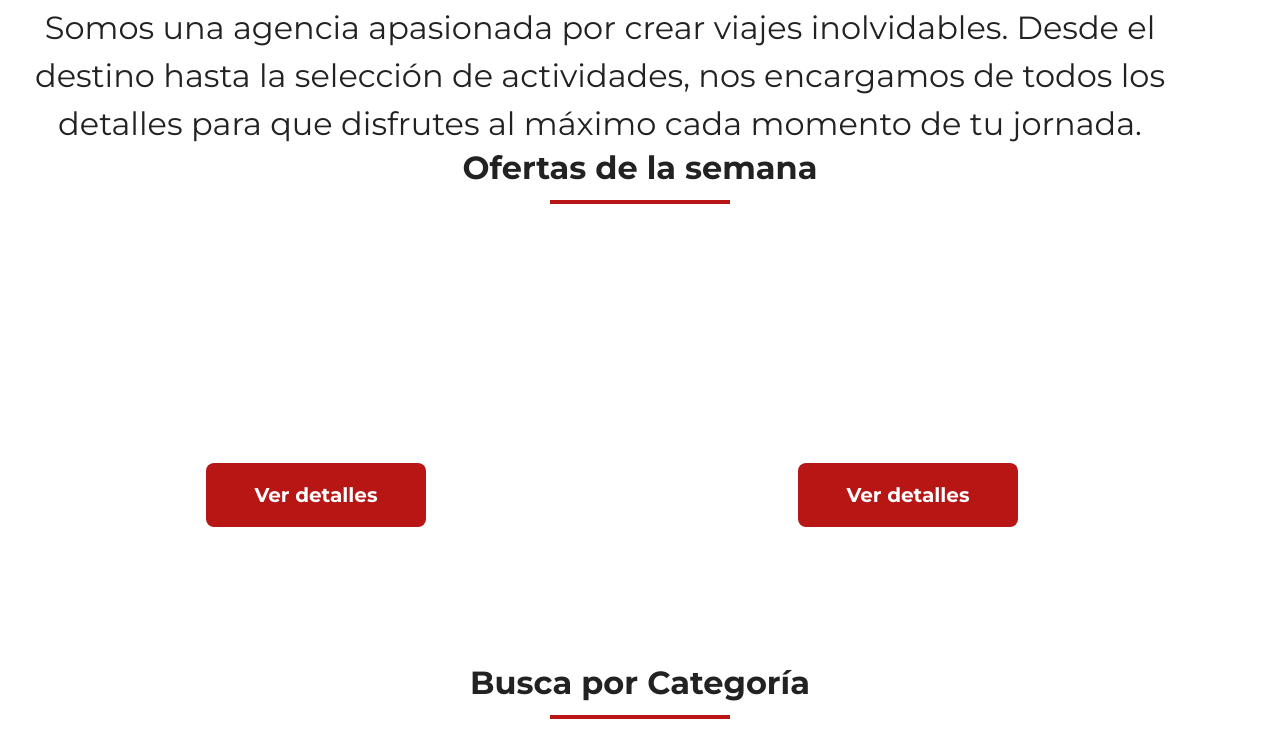
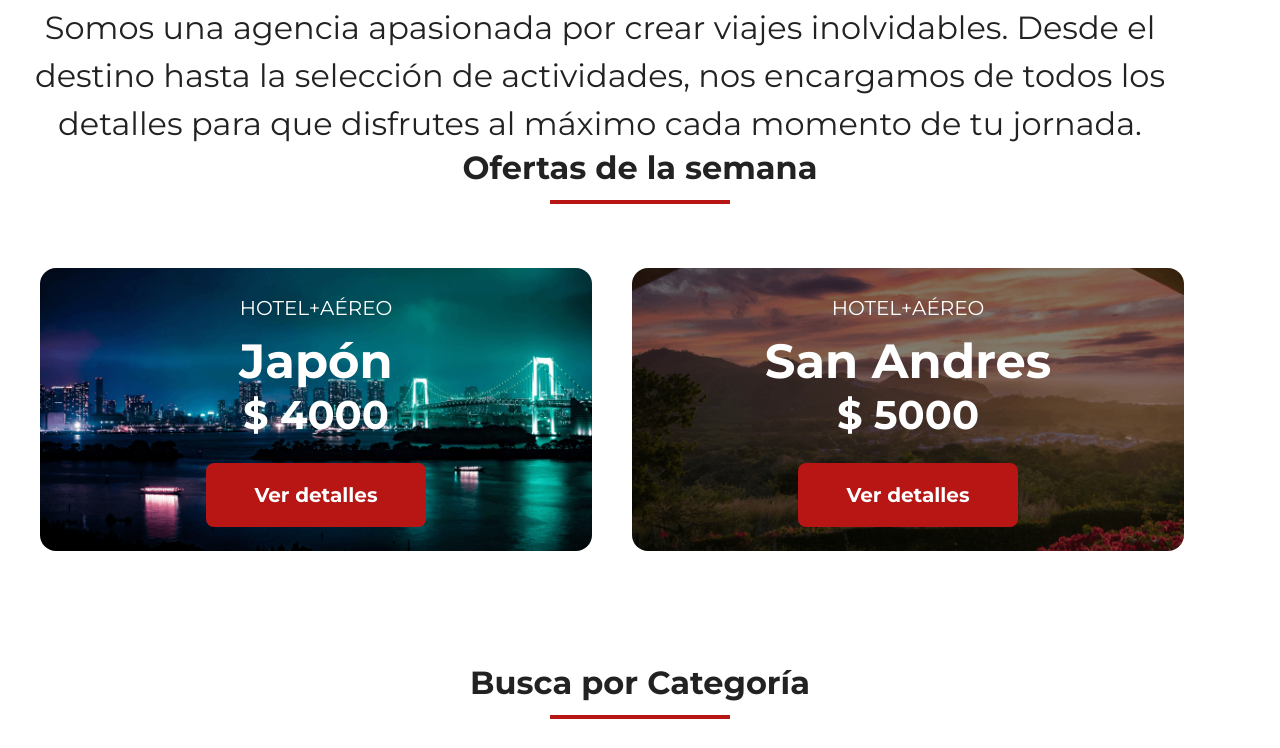
Before and after one commit to EdgardRamosB/Viajes, a plain HTML site: page index.html in a window 1280 px wide. Shown: the part 553-1301 px from the top of the page. Drawn offline with nearby package versions, Linux system fonts and the light colour scheme; a web font is replaced by a local one.

Commit message:
cambios imagenes

```diff
--- a/css/index.css
+++ b/css/index.css
@@ -237,12 +237,12 @@ img {/*representa todos los elementos <img> que están en tu HTML.*/
 
 /*La clase .ofertas__cards--japon se aplica al elemento <article> que representa la oferta de viaje a Japón.*/
 .ofertas__cards--japon {
-    background-image: url("/2090-IA-Generativa-en-el-Front-main/img/tokyocard");
+    background-image: url("../img/tokyo@2x.png");
 }
 
 /*La clase .ofertas__cards--san-andreas se aplica al elemento <article> que representa la oferta de viaje a San Andrés.*/
 .ofertas__cards--san-andreas {
-    background-image: url("/2090-IA-Generativa-en-el-Front-main/img/san-andreas.png");
+    background-image: url("../img/san-andreas.png");
 }
 
 
```
